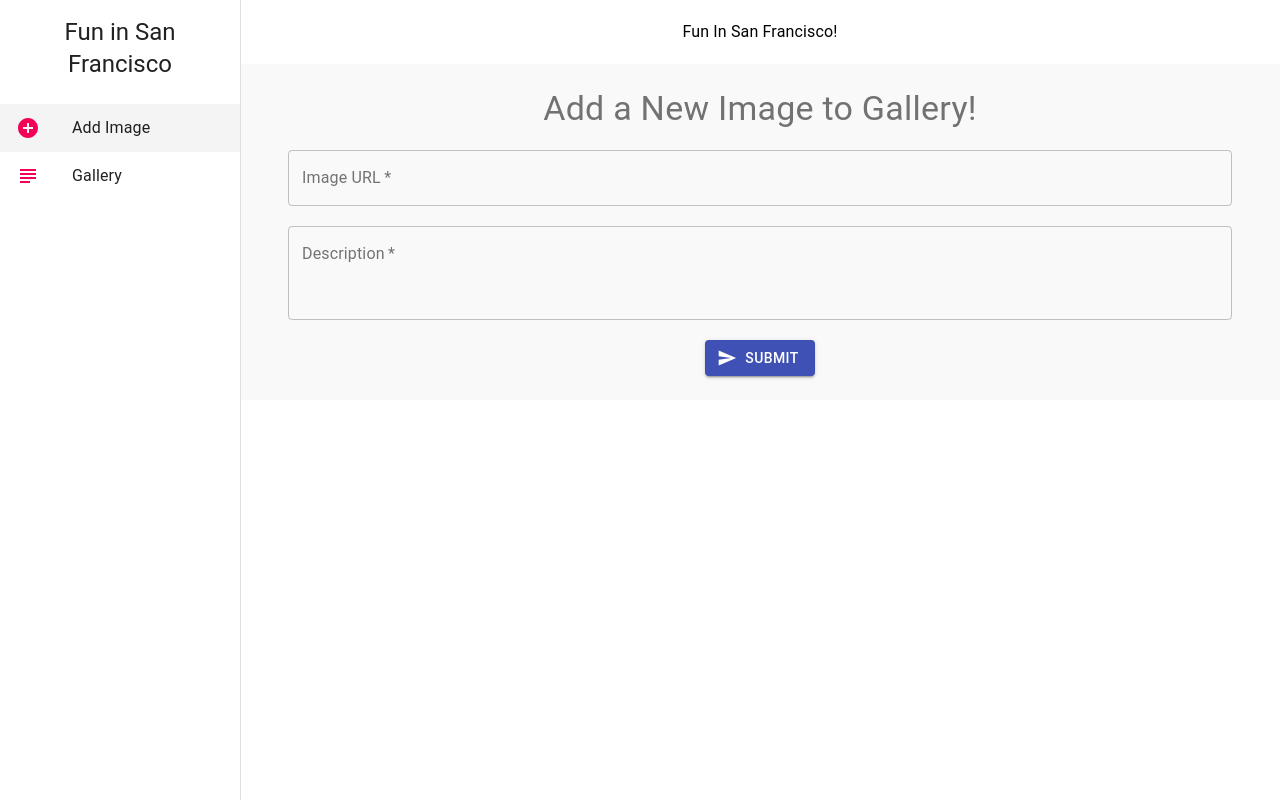
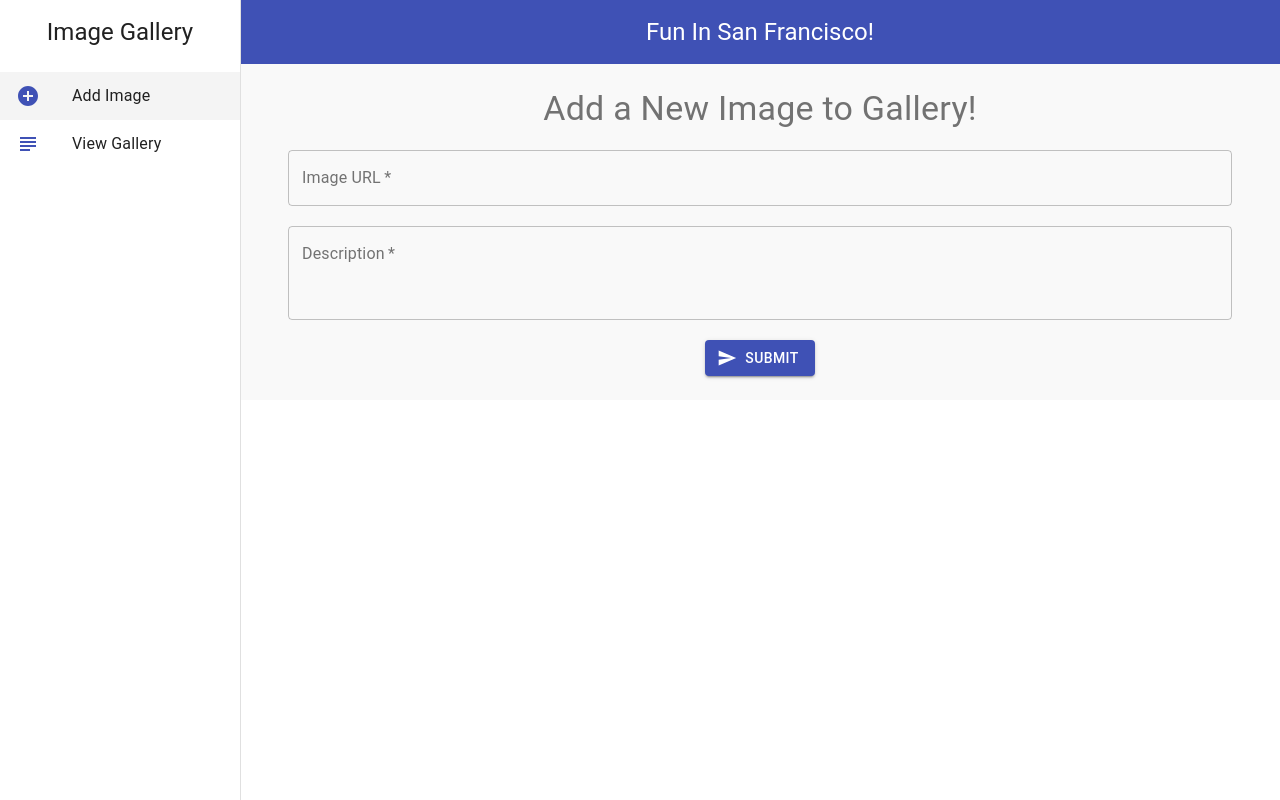
Before and after one commit to Alexlloydwhite/react-photo-gallery, a React (Create React App) app: page /add in a window 1280 px wide. Built offline with nearby package versions, Linux system fonts and the light colour scheme; no server answers.

Commit message:
style touch up - icons & bars

```diff
--- a/src/components/GalleryCard/GalleryCard.jsx
+++ b/src/components/GalleryCard/GalleryCard.jsx
@@ -1,4 +1,3 @@
-// import './GalleryItem.css';
 import { useState } from 'react';
 import axios from 'axios';
 import Card from '@material-ui/core/Card';
@@ -24,6 +23,10 @@ const useStyles = makeStyles((theme) => ({
     },
     expandOpen: {
         transform: 'rotate(180deg)',
+    },
+    media: {
+        height: 300,
+        width: 300,
     }
 }))
 
@@ -79,30 +82,28 @@ function GalleryItem({ image, getGalleryObject }) {
         <div>
             <Card elevation={2}>
                 <CardContent>
-                    <Typography color="Primary">
+                    <img
+                        className={classes.media}
+                        src={image.path}
+                    />
+                </CardContent>
+                <CardActions disableSpacing>
+                    <IconButton
+                        data-id={image.id}
+                        onClick={deleteImage}
+                    >
+                        <DeleteForeverIcon color="primary"/>
+                    </IconButton>
+                    <IconButton
+                        className={classes.icon}
+                        data-id={image.id}
+                        onClick={addLike}
+                    >
+                        <FavoriteIcon color="secondary"/>
+                    </IconButton>
+                    <Typography color="textPrimary" gutterBottom>
                         {image.likes} people love this!
                     </Typography>
-                    <CardMedia>
-                        <img
-                            src={image.path}
-                            height="200"
-                            width="200"
-                        />
-                    </CardMedia>
-                </CardContent>
-                <CardActions disableSpacing>
-                    <IconButton>
-                        <DeleteForeverIcon
-                            data-id={image.id}
-                            onClick={deleteImage}
-                        />
-                    </IconButton>
-                    <IconButton>
-                        <FavoriteIcon
-                            data-id={image.id}
-                            onClick={addLike}
-                        />
-                    </IconButton>
                     <IconButton
                         className={clsx(classes.expand, {
                             [classes.expandOpen]: expanded,
@@ -110,7 +111,7 @@ function GalleryItem({ image, getGalleryObject }) {
                         onClick={handleExpandClick}
                         aria-expanded={expanded}
                     >
-                        <ExpandMoreIcon />
+                        <ExpandMoreIcon color="primary"/>
                     </IconButton>
                 </CardActions>
                 <Collapse in={expanded} timeout="auto" unmountOnExit>
--- a/src/components/Layout/Layout.jsx
+++ b/src/components/Layout/Layout.jsx
@@ -37,12 +37,10 @@ const useStyles = makeStyles((theme) => {
         },
         appbar: {
             width: `calc(100% - ${drawerWidth}px)`,
-            background: 'white'
         },
         toolbar: theme.mixins.toolbar,
         welcome: {
             flexGrow: 1,
-            color: 'black'
         }
     }
 })
@@ -55,12 +53,12 @@ function Layout({ children }) {
     const menuItems = [
         {
             text: 'Add Image',
-            icon: <AddCircleOutlined color="secondary" />,
+            icon: <AddCircleOutlined color="primary" />,
             path: '/add'
         },
         {
-            text: 'Gallery',
-            icon: <SubjectOutlined color="secondary" />,
+            text: 'View Gallery',
+            icon: <SubjectOutlined color="primary" />,
             path: '/'
         },
     ]
@@ -73,11 +71,13 @@ function Layout({ children }) {
                 elevation={0}
             >
                 <Toolbar>
-                    <Typography className={classes.welcome}>
+                    <Typography className={classes.welcome} variant="h5" >
                         Fun In San Francisco!
                     </Typography>
                 </Toolbar>
+
             </AppBar>
+
             {/* side draw */}
             <Drawer
                 className={classes.drawer}
@@ -87,7 +87,7 @@ function Layout({ children }) {
             >
                 <div>
                     <Typography variant="h5" className={classes.title}>
-                        Fun in San Francisco
+                        Image Gallery
                     </Typography>
                 </div>
 
```
